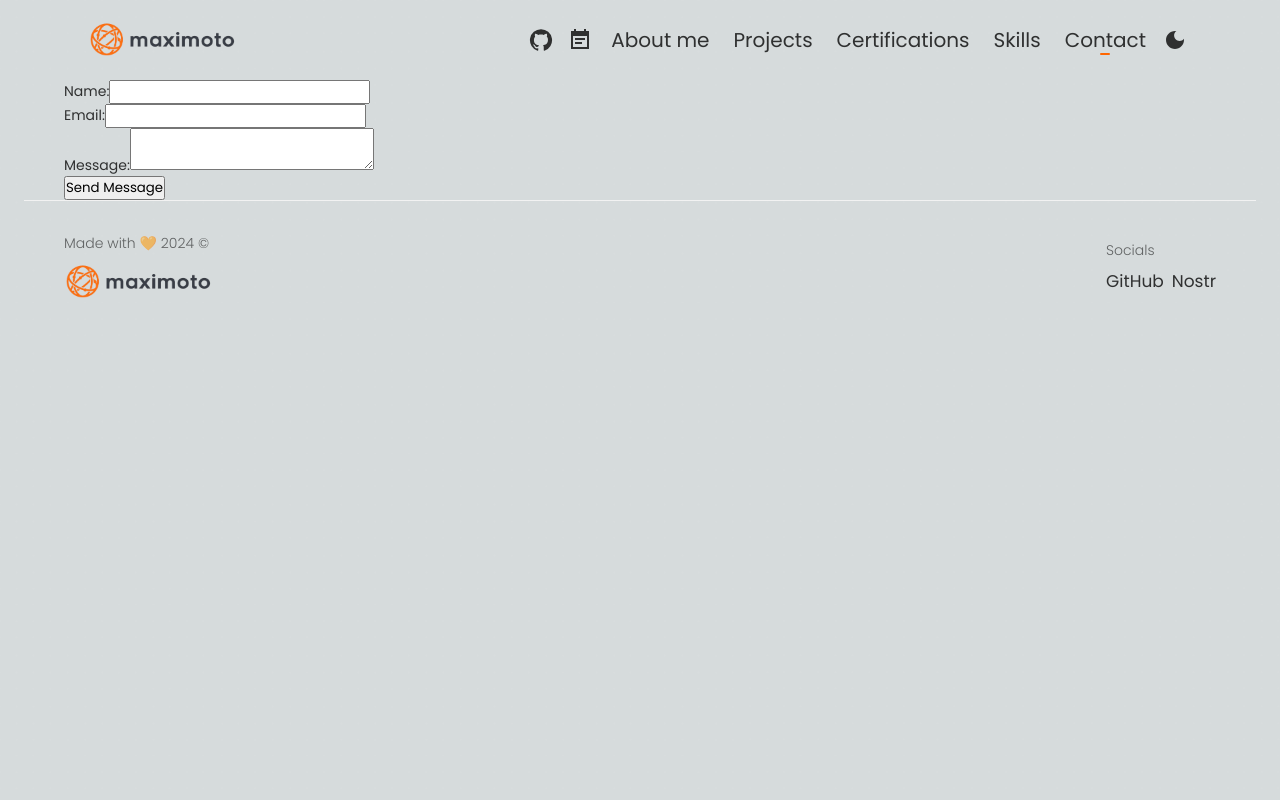
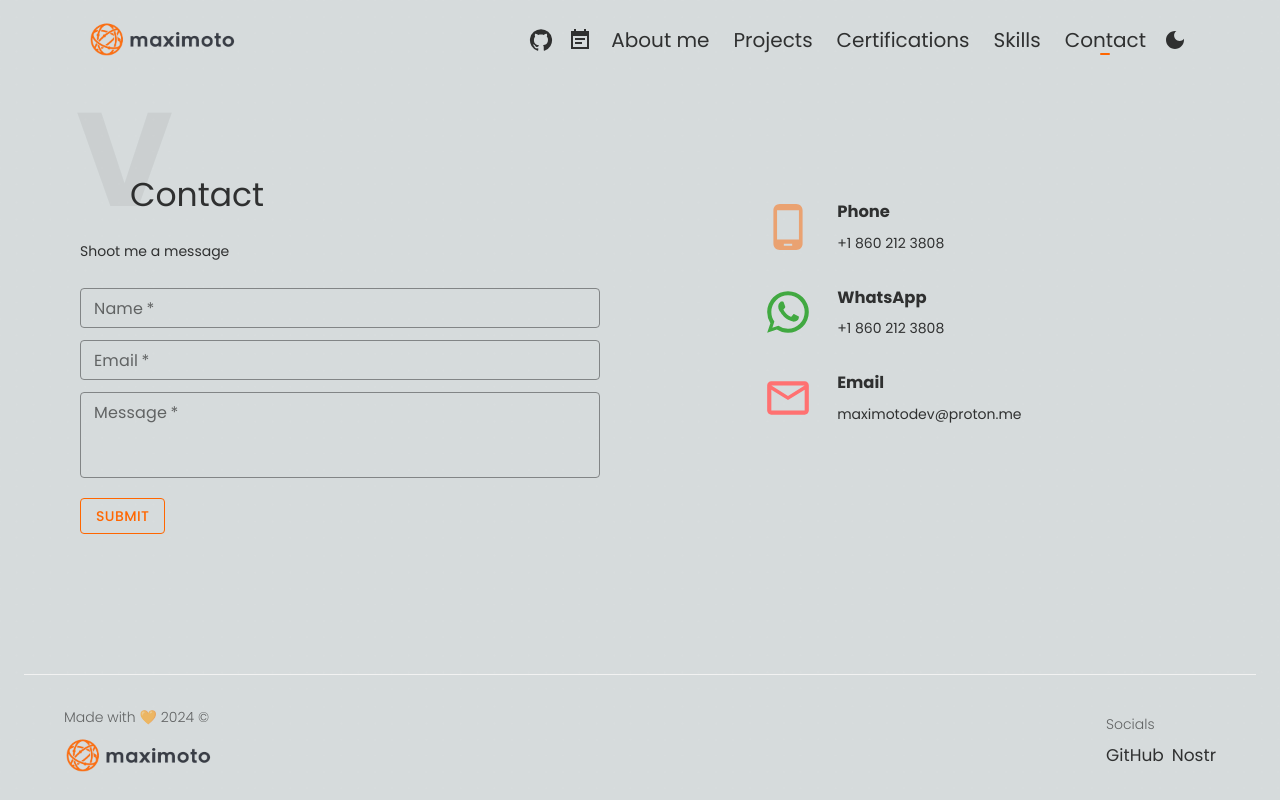
Before and after one commit to maximotodev/maximotodev, a Next.js app: page /contact in a window 1280 px wide. Built offline with nearby package versions, Linux system fonts and the light colour scheme.

Commit message:
Add CSS to contact form

```diff
--- a/components/ContactForm.tsx
+++ b/components/ContactForm.tsx
@@ -4,6 +4,7 @@ import React, { useState } from "react";
 import { useRouter } from "next/navigation";
 import { useWindowSize } from "react-use";
 import Confetti from "react-confetti";
+import { Box, Button, TextField } from "@mui/material";
 
 interface FormData {
   name: string;
@@ -64,11 +65,34 @@ const ContactForm: React.FC = () => {
   };
 
   return (
-    <div>
+    <Box
+      sx={{
+        label: { color: "var(--foregroundColor)", opacity: 0.7 },
+        fieldset: {
+          borderColor: "var(--foregroundColor)",
+          opacity: 0.5,
+          borderWidth: 0.1,
+        },
+        ".MuiTextField-root:hover label": {
+          color: "var(--primaryColor)",
+        },
+        ".MuiTextField-root:hover fieldset": {
+          borderColor: "var(--primaryColor)",
+        },
+        ".Mui-focused fieldset": { borderColor: "#fff", display: "none" },
+        input: { color: "var(--foregroundColor)" },
+        textarea: { color: "var(--foregroundColor)" },
+        pr: { md: 5 },
+      }}
+    >
       {isSuccess && <Confetti width={width} height={height} />}
       <form onSubmit={handleSubmit}>
-        <div>
-          <label htmlFor="name">Name:</label>
+        {/* <div>
+          <label
+            htmlFor="name"
+          >
+            Name:
+          </label>
           <input
             type="text"
             id="name"
@@ -98,10 +122,60 @@ const ContactForm: React.FC = () => {
             onChange={handleChange}
             required
           />
-        </div>
-        <button type="submit" disabled={isLoading}>
+        </div> */}
+        <TextField
+          required
+          type="text"
+          name="name"
+          id="name"
+          label="Name"
+          placeholder="Enter your name"
+          size="small"
+          fullWidth
+          margin="dense"
+          value={formData.name}
+          onChange={handleChange}
+        />
+        <TextField
+          required
+          type="email"
+          name="email"
+          id="email"
+          label="Email"
+          placeholder="Enter your email"
+          size="small"
+          fullWidth
+          margin="dense"
+          value={formData.email}
+          onChange={handleChange}
+        />
+        <TextField
+          required
+          type="text"
+          name="message"
+          id="message"
+          label="Message"
+          size="small"
+          margin="dense"
+          fullWidth
+          multiline
+          maxRows={4}
+          minRows={3}
+          value={formData.message}
+          onChange={handleChange}
+        />
+        {/* <button type="submit" disabled={isLoading}>
           {isLoading ? "Sending..." : "Send Message"}
-        </button>
+        </button> */}
+        <Button
+          disabled={isLoading}
+          type="submit"
+          size="medium"
+          variant="outlined"
+          sx={{ mt: 2 }}
+        >
+          {isLoading ? "Loading..." : "Submit"}
+        </Button>
 
         {isSuccess && (
           <p className="success-message">Message sent successfully!</p>
@@ -109,7 +183,7 @@ const ContactForm: React.FC = () => {
 
         {errorMessage && <p className="error-message">{errorMessage}</p>}
       </form>
-    </div>
+    </Box>
   );
 };
 
--- a/components/ContactSection.tsx
+++ b/components/ContactSection.tsx
@@ -4,12 +4,6 @@ import React from "react";
 import { EmailOutlined, PhoneAndroid, WhatsApp } from "@mui/icons-material";
 import Link from "next/link";
 import ContactForm from "./ContactForm";
-import Confetti from "react-confetti";
-import {
-  useWindowSize,
-  useWindowWidth,
-  useWindowHeight,
-} from "@react-hook/window-size";
 
 const ContactSection = () => {
   const otherContactStyle = {
--- a/pages/contact/index.tsx
+++ b/pages/contact/index.tsx
@@ -1,9 +1,8 @@
 import ContactSection from "@/components/ContactSection";
-import ContactForm from "@/components/ContactForm";
 import React from "react";
 
 function Contact() {
-  return <ContactForm />;
+  return <ContactSection />;
 }
 
 export default Contact;
```
Also changed, not shown: 1 other file (tests, documents, lock files or other folders).
